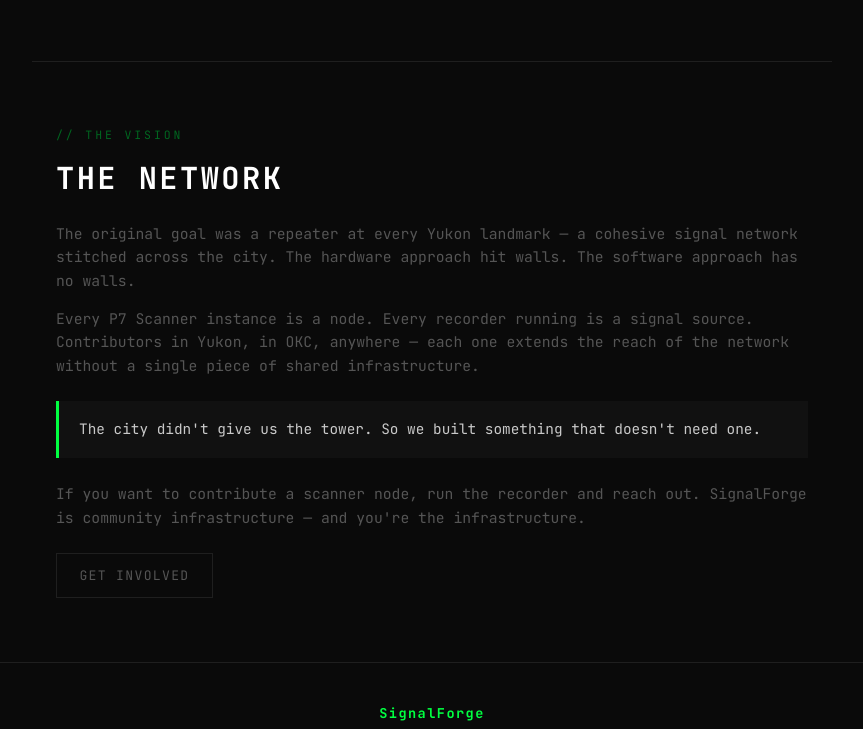
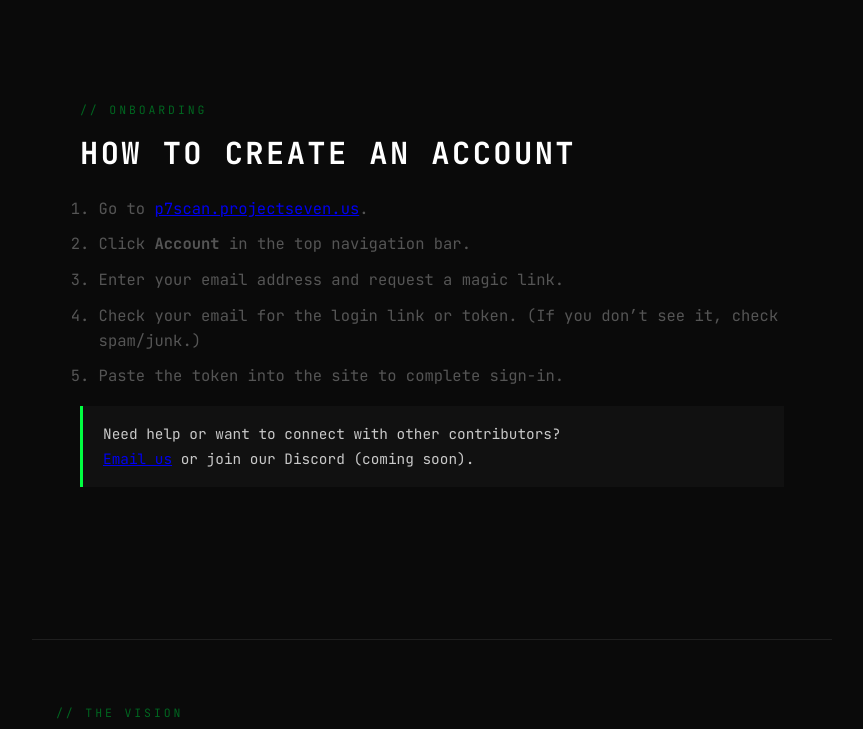
Before and after one commit to CptPlastic/signalforge.org, a plain HTML site: page index.html in a window 1280 px wide. Shown: the part 2018-2747 px from the top of the page, without its empty margins (208-1071 px from the left). Drawn offline with Linux system fonts and the light colour scheme; no server answers.

Commit message:
Update index.html

```diff
--- a/index.html
+++ b/index.html
@@ -484,6 +484,7 @@
       <div class="hero-cta">
         <a href="#recorder" class="btn btn-primary">Download P7 Recorder</a>
         <a href="#mission" class="btn btn-ghost">Our Mission</a>
+        <a href="https://p7scan.projectseven.us/" class="btn btn-ghost" target="_blank" rel="noopener noreferrer">P7 Scanner Web App</a>
       </div>
     </div>
   </div>
@@ -560,6 +561,24 @@
         <span class="step-num">3</span>
         <span>Configure your <strong>source key</strong> from your P7 Scanner instance and start scanning.</span>
       </div>
+    </div>
+
+    <!-- ONBOARDING SECTION -->
+    <section id="onboarding" style="margin-top:2.5rem;">
+      <div class="section-label">// onboarding</div>
+      <h2>How to Create an Account</h2>
+      <ol style="margin-left:1.2em; color:var(--muted); font-size:0.97em;">
+        <li style="margin-bottom:0.7em;">Go to <a href="https://p7scan.projectseven.us/" target="_blank" rel="noopener noreferrer">p7scan.projectseven.us</a>.</li>
+        <li style="margin-bottom:0.7em;">Click <strong>Account</strong> in the top navigation bar.</li>
+        <li style="margin-bottom:0.7em;">Enter your email address and request a magic link.</li>
+        <li style="margin-bottom:0.7em;">Check your email for the login link or token. (If you don’t see it, check spam/junk.)</li>
+        <li style="margin-bottom:0.7em;">Paste the token into the site to complete sign-in.</li>
+      </ol>
+      <div class="callout" style="margin-top:1.2em;">
+        Need help or want to connect with other contributors? <br>
+        <a href="mailto:info@projectseven.us">Email us</a> or join our Discord (coming soon).
+      </div>
+    </section>
     </div>
   </section>
 
```
